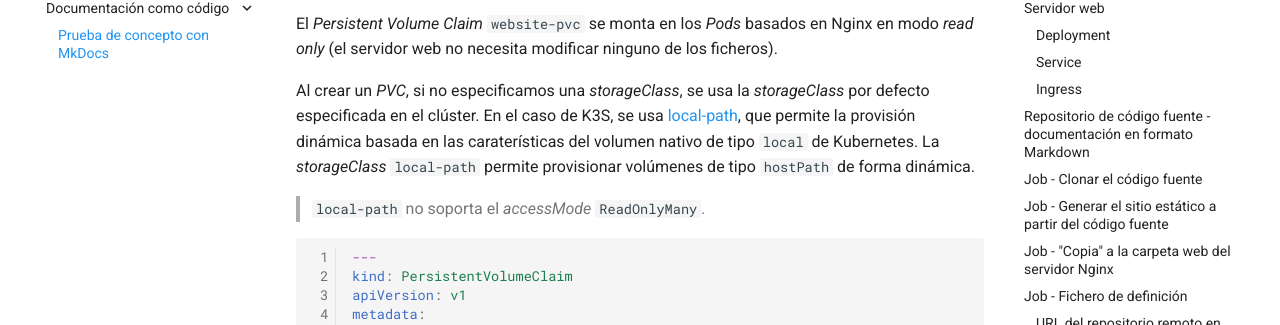
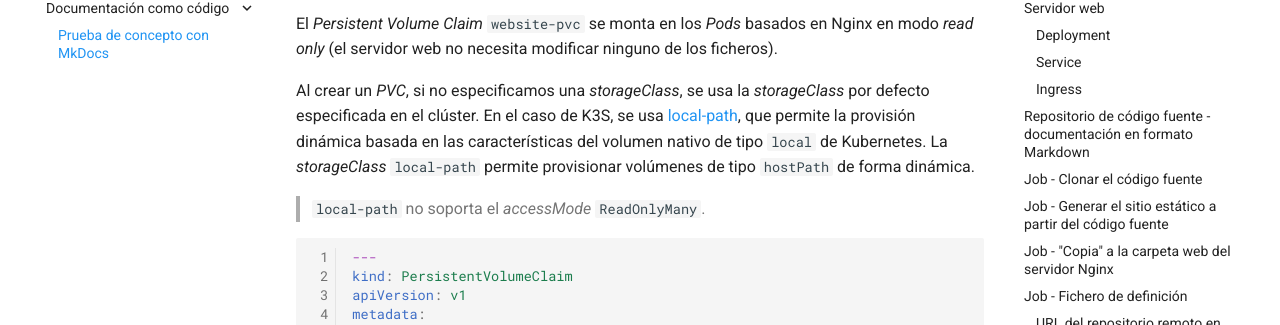
Before and after one commit to onthedock/k8s-devops, an MkDocs documentation site: the page built from docs/devops/doc-as-code/poc.md, in a window 1280 px wide and 900 px high, scrolled down 1349 px. Shown: the part 154-479 px from the top of the window. Built offline with MkDocs 1.6.1 and Material for MkDocs 9.7.7, drawn with Linux system fonts in a browser that asks for light colours; comment, search, counter and statistics services are not loaded; some of the changed text lies outside the part shown.

Commit message:
Doc as code: fix typo

```diff
--- a/docs/devops/doc-as-code/poc.md
+++ b/docs/devops/doc-as-code/poc.md
@@ -32,7 +32,7 @@ metadata:
 
 El *Persistent Volume Claim* `website-pvc` se monta en los *Pods* basados en Nginx en modo *read only* (el servidor web no necesita modificar ninguno de los ficheros).
 
-Al crear un *PVC*, si no especificamos una *storageClass*, se usa la *storageClass*  por defecto especificada en el clúster. En el caso de K3S, se usa [local-path](https://github.com/rancher/local-path-provisioner/blob/master/README.md), que permite la provisión dinámica basada en las caraterísticas del volumen nativo de tipo `local` de Kubernetes. La *storageClass* `local-path` permite provisionar volúmenes de tipo `hostPath` de forma dinámica.
+Al crear un *PVC*, si no especificamos una *storageClass*, se usa la *storageClass*  por defecto especificada en el clúster. En el caso de K3S, se usa [local-path](https://github.com/rancher/local-path-provisioner/blob/master/README.md), que permite la provisión dinámica basada en las características del volumen nativo de tipo `local` de Kubernetes. La *storageClass* `local-path` permite provisionar volúmenes de tipo `hostPath` de forma dinámica.
 
 > `local-path` no soporta el *accessMode* `ReadOnlyMany`.
 
```
Also changed, not shown: other parts of docs/devops/doc-as-code/poc.md (+1 -1 lines).
